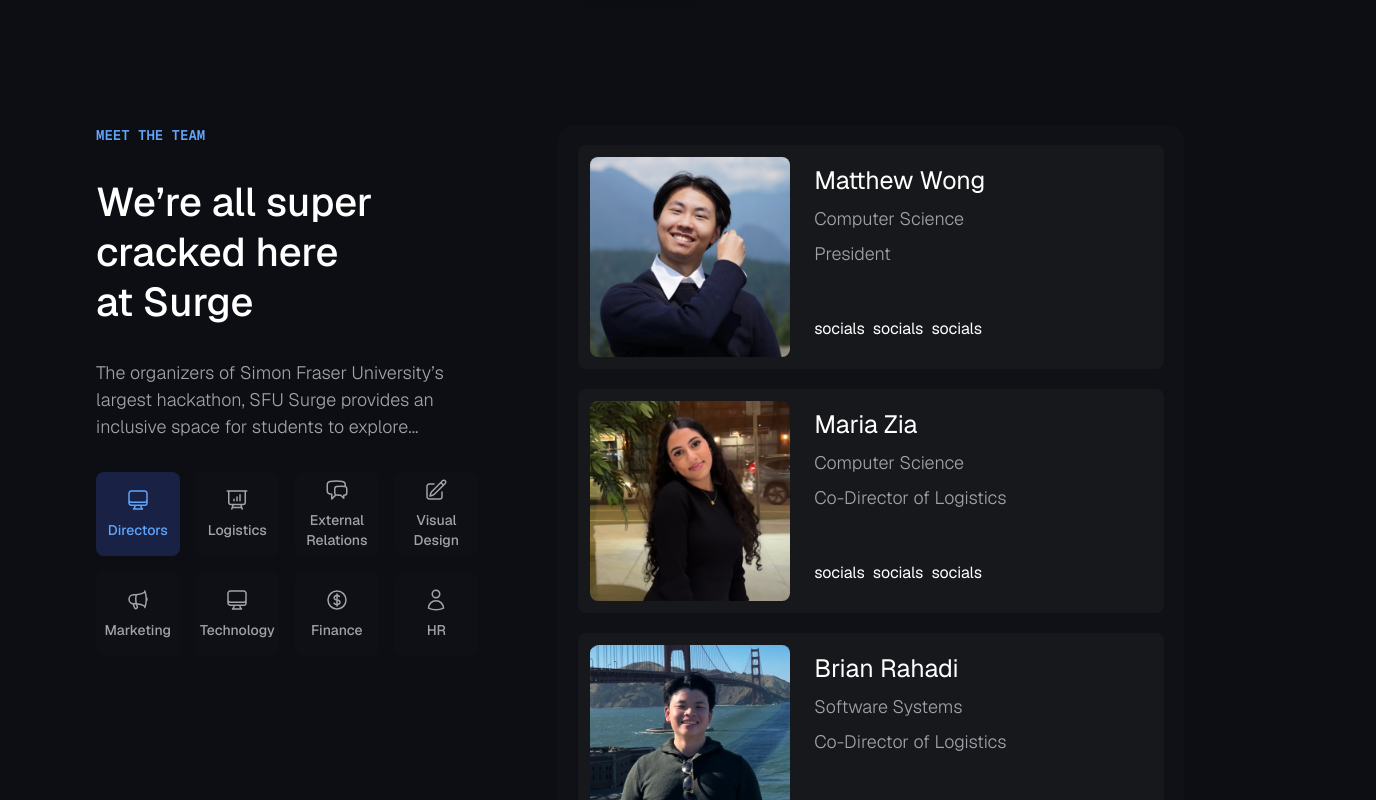
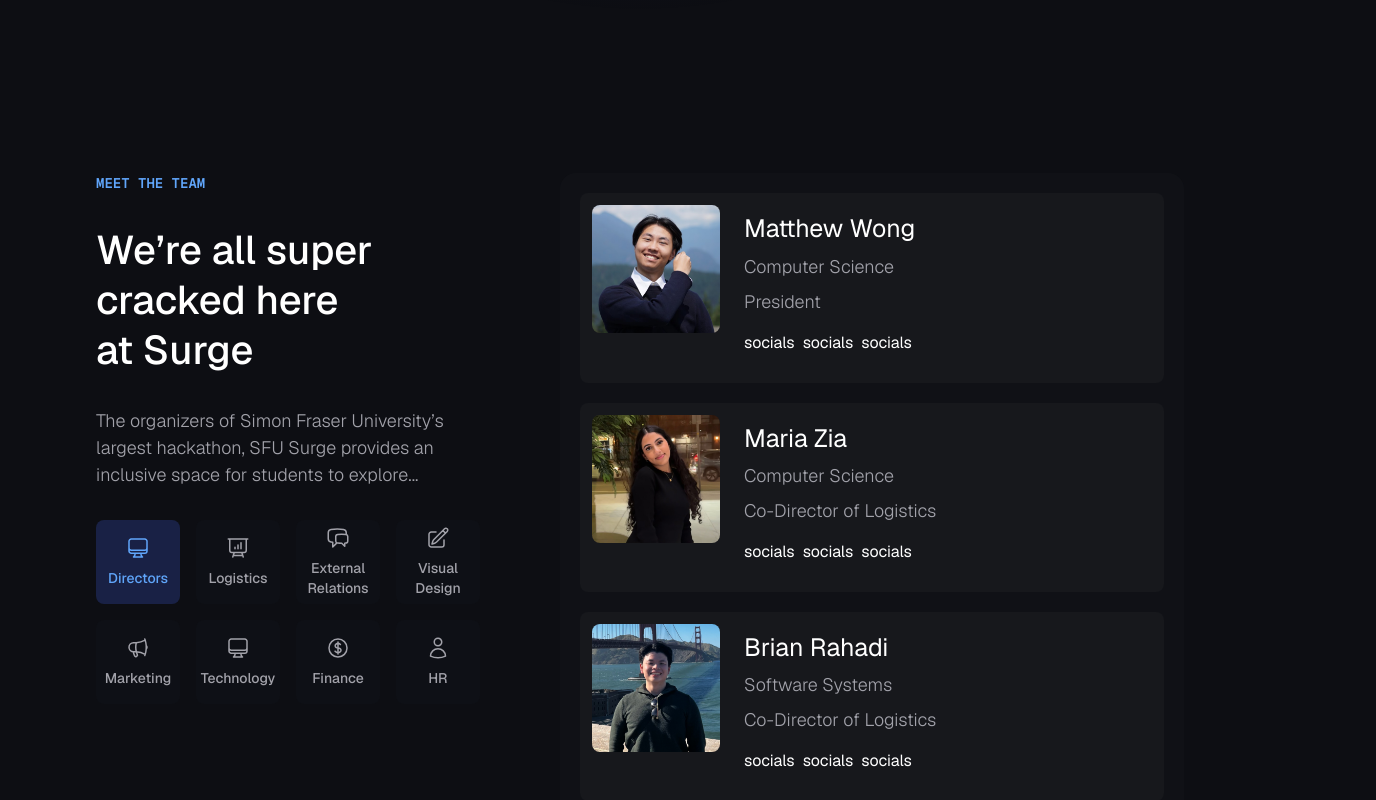
Before and after one commit to sfusurge/surge_website, a Next.js app: page /about in a window 1280 px wide. Shown: the part 500-1300 px from the top of the page, 1376 px wide, since content can reach past the window. Built offline with nearby package versions, Linux system fonts and the light colour scheme.

Commit message:
height change with dynamic content
fixed weird scrolling issues when changing team button

```diff
--- a/src/app/about/page.tsx
+++ b/src/app/about/page.tsx
@@ -14,11 +14,12 @@
   const handleClick = (buttonId: string) => {
     setActiveButton(buttonId);
     localStorage.setItem("selectedTeam", buttonId);
+    document.getElementById("team")?.scrollIntoView({behavior:"smooth", block:"start"});
   };
 
 
   return (
-    <main className="flex flex-col gap-40">
+    <main className="flex flex-col gap-28">
       <section className="flex justify-center">
         <div className="flex flex-col items-center max-w-[38rem] text-center gap-4">
           <div className=" text-caption">About Surge</div>
@@ -33,10 +34,10 @@
         </div>
       </section>
 
-      <section className="flex flex-col lg:flex-row gap-12 relative text-pretty">
+      <section id="team" className=" pt-24 flex flex-col lg:flex-row gap-12 relative text-pretty">
 
         <div className="w-full lg:w-[40%]">
-          <div className=" flex gap-8 flex-col sticky top-12">
+          <div className=" flex gap-8 flex-col sticky top-24 ">
             <h2 className="text-caption">MEET THE TEAM</h2>
             <h3 className="title-1 emphasized">We’re all super cracked here at Surge</h3>
             <p className="paragraph ">
@@ -62,8 +63,8 @@
           </div>
         </div>
         <div className=" flex flex-col w-full lg:w-[65%] lg:ml-8 rounded-2xl
-        bg-[#121318]/80 p-5">
-          <div className=" flex flex-col  rounded-2xl  gap-5 transition-all ">
+       ">
+          <div className=" flex flex-col  bg-[#121318]/80  p-5 rounded-2xl  gap-5 transition-all ">
 
           {data.map((member) =>
             activeButton === member.team ? (
@@ -80,9 +81,7 @@
 
         </div>
       </section>
-      <section className="w-screen h-screen">
 
-      </section>
     </main>
   );
 }
--- a/src/components/TeamCard.tsx
+++ b/src/components/TeamCard.tsx
@@ -20,7 +20,7 @@
   }: TeamCardProps) {
     return (
       <div className={` w-full  bg-[#1B1D21]/60  p-3 flex flex-col md:flex-row gap-6 rounded-lg ${className}`}>
-      <div className="aspect-square w-[5rem] rounded-full md:rounded-lg md:w-auto md:h-[12.5rem] overflow-hidden">
+      <div className="aspect-square w-[5rem] rounded-full md:rounded-lg md:w-auto md:h-[8rem] overflow-hidden">
         <Image
         src={url}
         width={500}
```
